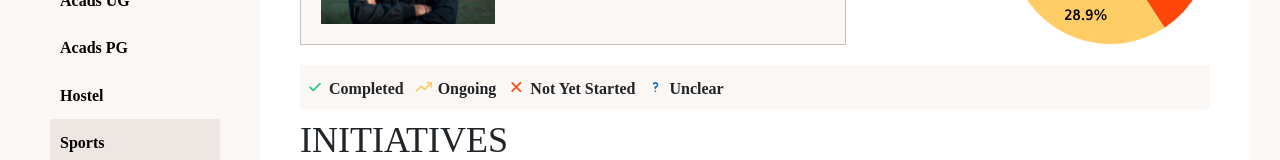
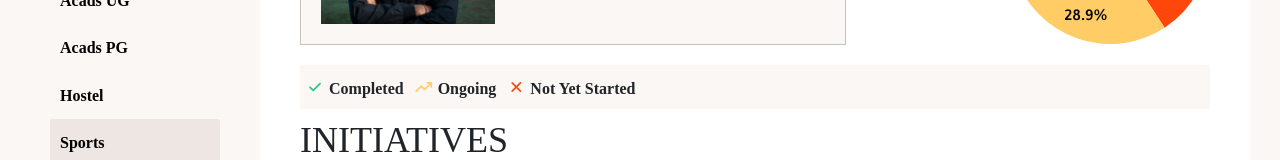
Before and after one commit to vedangiitb/gsmeter, a React (Create React App) app: page /sports in a window 1280 px wide. Shown: the part 270-430 px from the top of the page. Built offline with nearby package versions, Linux system fonts and the light colour scheme; a web font is replaced by a local one.

Commit message:
removed unclear

```diff
--- a/src/components/Points/Indicator.jsx
+++ b/src/components/Points/Indicator.jsx
@@ -6,7 +6,6 @@ function Indicator() {
         <span><i className="uil uil-check green"></i> Completed</span>
         <span><i className="uil uil-arrow-growth yellow"></i> Ongoing</span>
         <span><i className="uil uil-times red"></i> Not Yet Started</span>
-        <span><i className="uil uil-question blue"></i> Unclear</span>
       </div>
   )
 }
```
